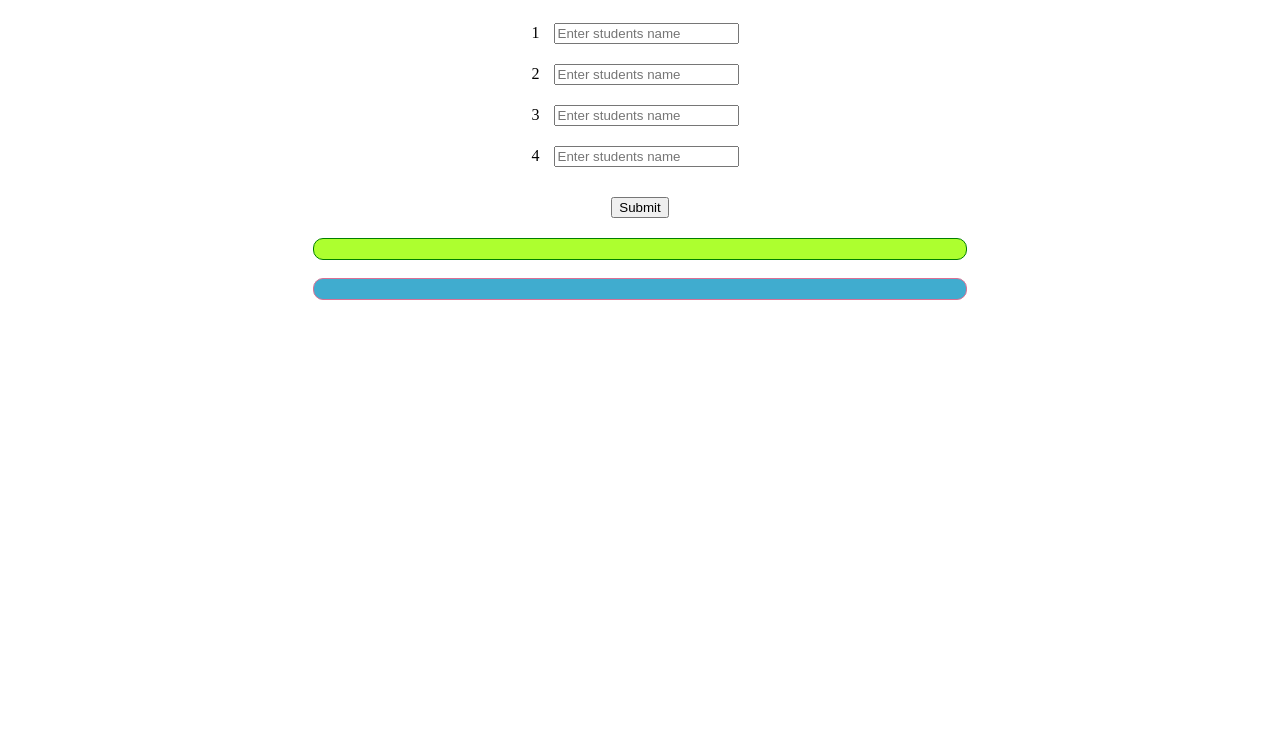
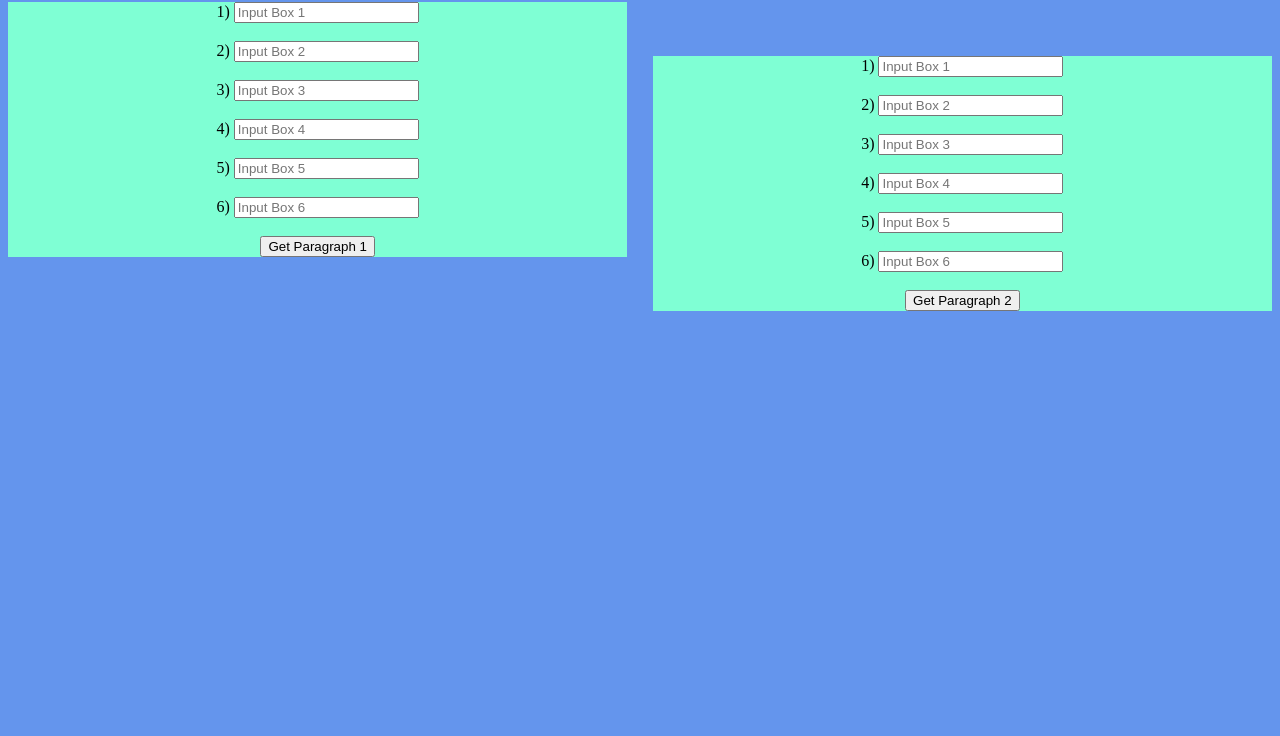
Before and after one commit to Mia278/Project-80, a plain HTML site: page index.html in a window 1280 px wide. Shown: the part 64-800 px from the top of the page. Drawn offline with Linux system fonts and the light colour scheme.

Commit message:
Add files via upload

```diff
--- a/index.html
+++ b/index.html
@@ -1,41 +1,78 @@
+
 <html>
-<head>
-    <title>Class 79</title>
-    <link rel="stylesheet" type="text/css" href="style.css">
-    <script src="main.js"></script>
+    <head>
+        <title> Project 80  </title>
+        <link rel="stylesheet" type="text/css" href="style.css">
+        <script src="main.js"></script>
+    </head>
 
+    <body>
 
-</head>
-<body>
 <center>
-    <h1 style="margin: 20px ">List of students in my class</h1>
+    <h1>Project 80</h1>
+<div  style="float: left;">
+<span>1)</span>
+<input type="text" id="para1_input_box_1" placeholder="Input Box 1">
+<br><br>
 
+<span>2)</span>
+<input type="text" id="para1_input_box_2" placeholder="Input Box 2">
+<br><br>
 
-<div id="rows">
-    <span>1</span>
-<input type="text" placeholder = "Enter students name" id= "name_1">
+<span >3)</span>
+<input type="text" id="para1_input_box_3" placeholder="Input Box 3">
+<br><br>
+
+<span>4)</span>
+<input type="text" id="para1_input_box_4" placeholder="Input Box 4">
+<br><br>
+
+<span>5)</span>
+<input type="text" id="para1_input_box_5" placeholder="Input Box 5">
+<br><br>
+
+<span>6)</span>
+<input type="text" id="para1_input_box_6" placeholder="Input Box 6">
+<br><br>
+
+<div id="showParagraph1"></div>
+
+<button onclick="getParagraph1()">Get Paragraph 1</button>
+
+</div>
 <br>
-<span>2</span>
-<input type="text" placeholder = "Enter students name" id= "name_2">
-<br>
-<span>3</span>
-<input type="text" placeholder = "Enter students name" id= "name_3">
-<br>
-<span>4</span>
-<input type="text" placeholder = "Enter students name" id= "name_4">
-<br>
-</div>
+<br><br>
 
-<button onclick="submit()" id= "submit_button">Submit</button>
+<div style="float: right;" >
+    <span>1)</span>
+    <input type="text" id="para2_input_box_1" placeholder="Input Box 1">
+    <br><br>
 
-<div id="display_name" style="font-weight: bold;"></div>
+    <span>2)</span>
+    <input type="text" id="para2_input_box_2" placeholder="Input Box 2">
+    <br><br>
 
-<button onclick="sorting()" id= "sort_button">Sort</button>
+    <span>3)</span>
+    <input type="text" id="para2_input_box_3" placeholder="Input Box 3">
+    <br><br>
 
-<div id="display_names_with_commas"></div>
-<br>
-<div id="display_name_without_commas"></div>
+    <span>4)</span>
+    <input type="text" id="para2_input_box_4" placeholder="Input Box 4">
+    <br><br>
+
+    <span>5)</span>
+    <input type="text" id="para2_input_box_5" placeholder="Input Box 5">
+    <br><br>
+
+    <span>6)</span>
+    <input type="text" id="para2_input_box_6" placeholder="Input Box 6">
+    <br><br>
+
+    <div id="showParagraph2"></div>
+
+    <button onclick="getParagraph2()">Get Paragraph 2</button>
+
+    </div>
 </center>
-
-</body>
+    </body>
 </html>
--- a/main.js
+++ b/main.js
@@ -1,49 +1,20 @@
-name_of_student_array = [];
-
-function submit()  {
-  var display_student_array = [];
-  for (var j = 1; j <= 4;j++)
-  {
-      var name_of_student = document.getElementById("name_"+j).value;
-      console.log(name_of_student);
-      name_of_student_array.push(name_of_student);
-  }
-    console.log(name_of_student_array);
-    var length_of_name_of_student =  name_of_student_array.length;
-    console.log(length_of_name_of_student);
-
-    for ( var k=0; k< length_of_name_of_student; k++){
-        display_student_array.push("name-" name_of_student_array [k]);
-        console.log(display_student_array);
-    }
-        console.log(display_student_array);
-        document.getElementById("display_names_with_commas").innerHTML = display_student_array;
-    var remove_commas =display_student_array.join(" ");
-    console.log(remove_commas);
-    document.getElementById("display_name_without_commas").innerHTML = remove_commas;
 
 
-    document.getElementById("submit_button").style.display = "none";
-    document.getElementById("sort_button").style.display = "inline-block";
+function getParagraph1() {
+    var inputs = [] ;
+
+for (var i  = 1 ;  i<= 6 ; i++)
+ inputs.push (document.getElementById("para1_input_box_" + i).value) ;
+ inputs.join(". ");
+ document.getElementById("showParagraph1").innerHTML = inputs.join(". ")
+}
 
 
+function getParagraph2() {
+    var inputs2 = [] ;
+
+for (var m  = 1 ;  m<= 6 ; m++)
+ inputs2.push (document.getElementById("para1_input_box_" + m).value) ;
+ inputs2.join(". ");
+ document.getElementById("showParagraph2").innerHTML = inputs2.join(". ")
 }
-
-function sorting() {
-   name_of_student_array.sort();
-    console.log(name_of_student_array);
-    var displaystudentarraysorting = [];
-    var length_of_name_of_studentsarray = name_of_student_array.length;
-    console.log(length_of_name_of_studentsarray);
-
-     for (var k = 0; k< length_of_name_of_studentsarray; k++);
-       {
-               displaystudentarraysorting.push("name-" +name_of_student_array [k] );
-               console.log(displaystudentarraysorting);
-       }
-
-    var remove_commas = displaystudentarraysorting.join(" ");
-    console.log(remove_commas);
-    document.getElementById("display_name_without_commas").innerHTML = remove_commas;
-
-}
--- a/style.css
+++ b/style.css
@@ -1,31 +1,8 @@
-#submit_button {
-    margin-top: 20px;
-    margin-bottom: 20px;
+div {
+    width: 49%;
+    align-items: center;
+    background-color: aquamarine
 }
-
-#sort_button {
-    display: none;
-    margin-top:20px ;
-    margin-bottom:20px ;
+body {
+    background-color: cornflowerblue;
 }
-
-input {
-    margin: 10px;
-}
-
-#display_names_with_commas {
-    border: 1px solid green;
-    padding: 10px;
-    background-color: greenyellow;
-    border-radius: 10px;
-    width: 50%;
-
-}
-
-#display_name_without_commas {
-    border: 1px solid palevioletred;
-    padding: 10px;
-    background-color: rgb(64, 172, 207);
-    border-radius: 10px;
-    width: 50%;
-}
```
